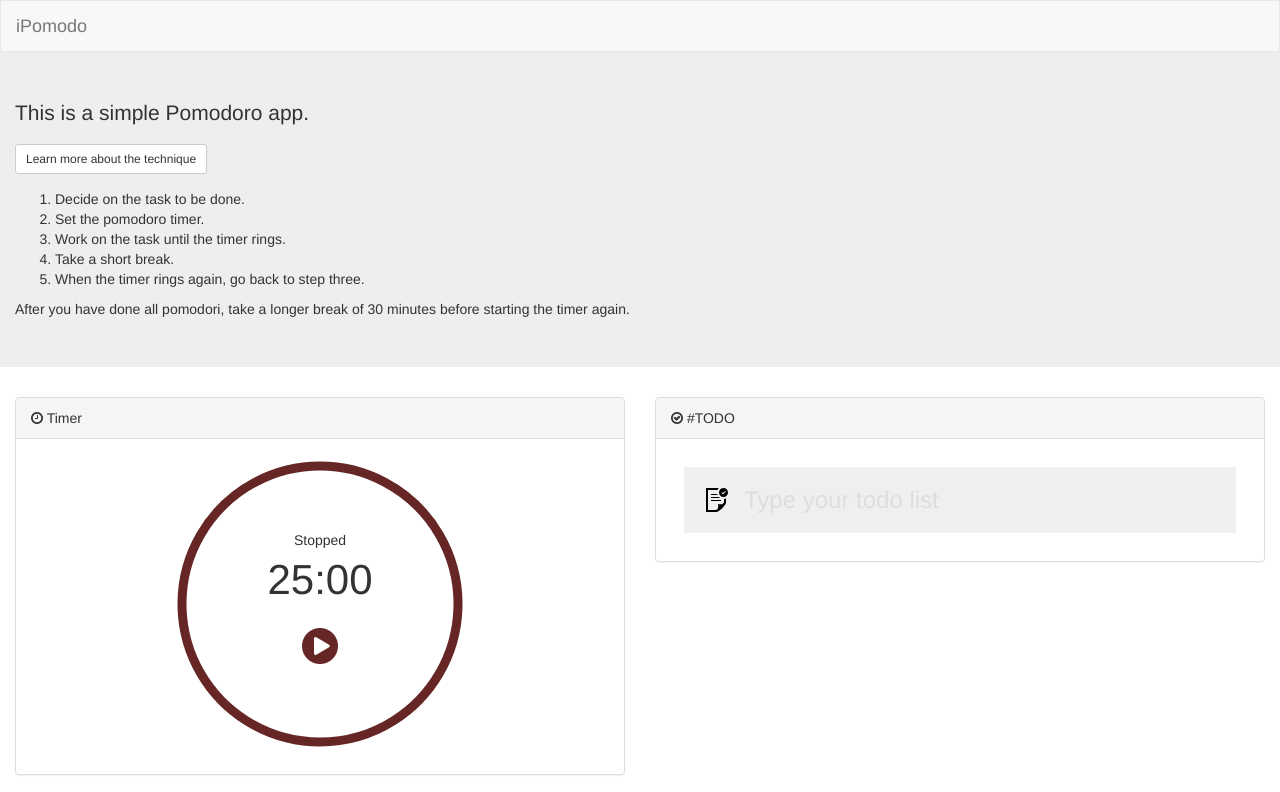
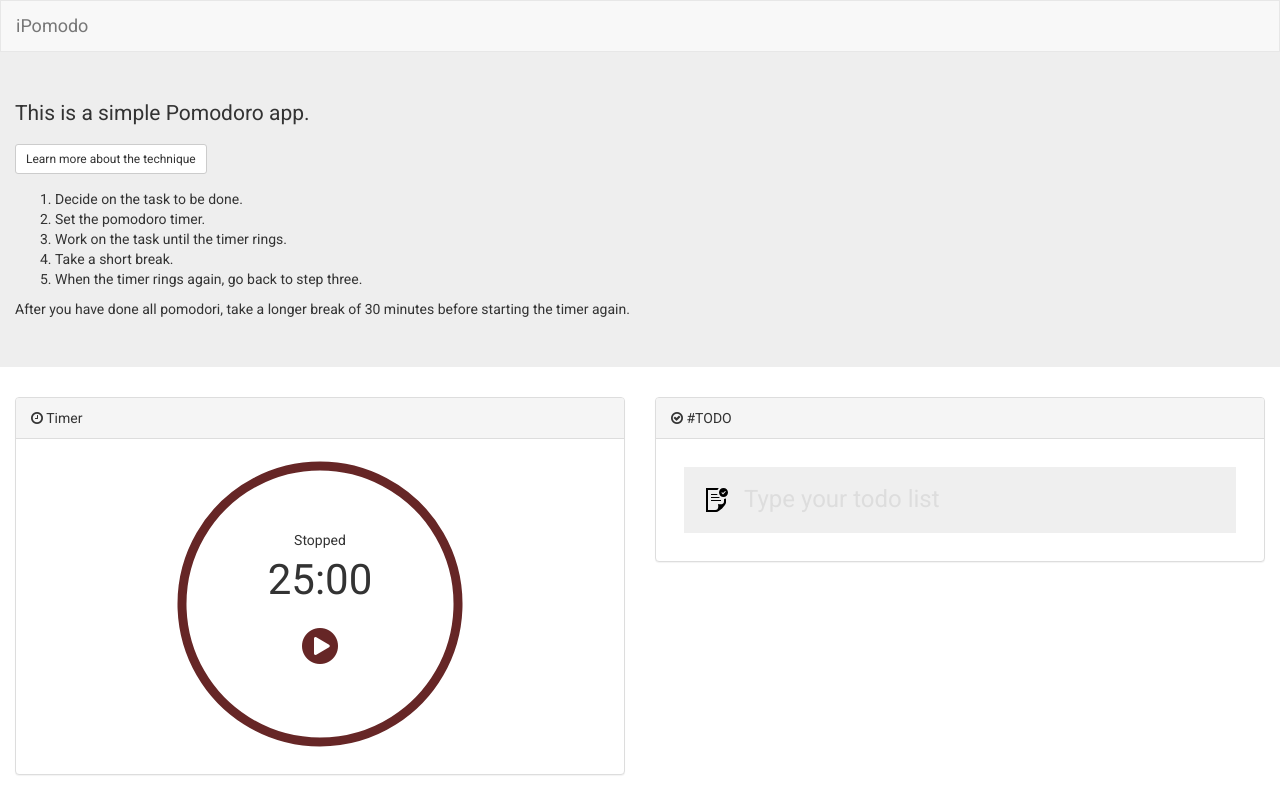
Before and after one commit to thejavator/ipomodo, a plain HTML site: page index.html in a window 1280 px wide. Shown: the top 792 px of the page. Drawn offline with nearby package versions, Linux system fonts and the light colour scheme.

Commit message:
Update font

```diff
--- a/dist/style.css
+++ b/dist/style.css
@@ -3,6 +3,11 @@
    border: 1px dashed rgba(255, 127, 255, 0.2) !important;
 }
 */
+
+html,
+body {
+  font-family: 'Roboto'
+}
 
 .timer {
   display: flex;
--- a/index.html
+++ b/index.html
@@ -23,7 +23,7 @@
 
 
 
-  <link href='https://fonts.googleapis.com/css?family=Work+Sans' rel='stylesheet' type='text/css'>
+  <link href='https://fonts.googleapis.com/css?family=Roboto' rel='stylesheet' type='text/css'>
   <link rel='stylesheet' href='https://maxcdn.bootstrapcdn.com/font-awesome/4.6.3/css/font-awesome.min.css'>
   <link rel='stylesheet' href='https://bootswatch.com/3/cosmo/bootstrap.css'>
   <link rel="stylesheet" href="dist/style.css">
```
